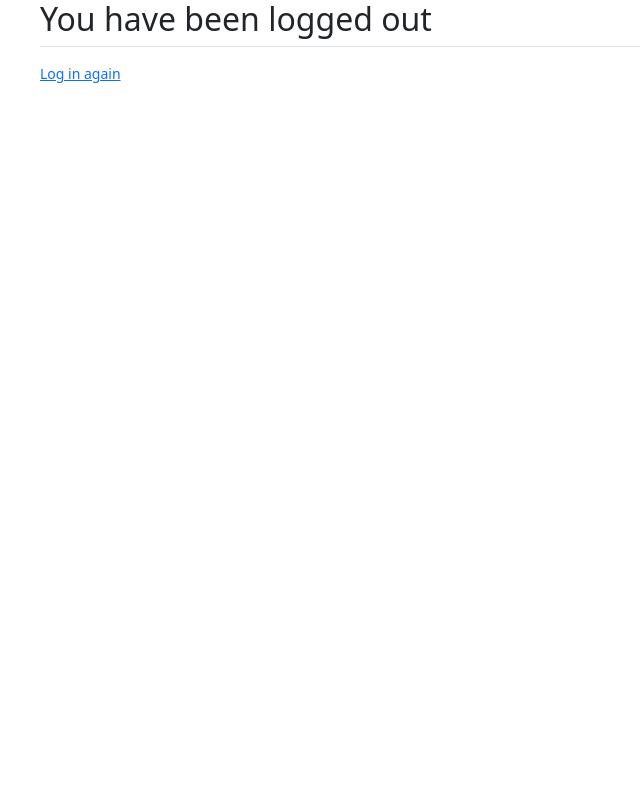
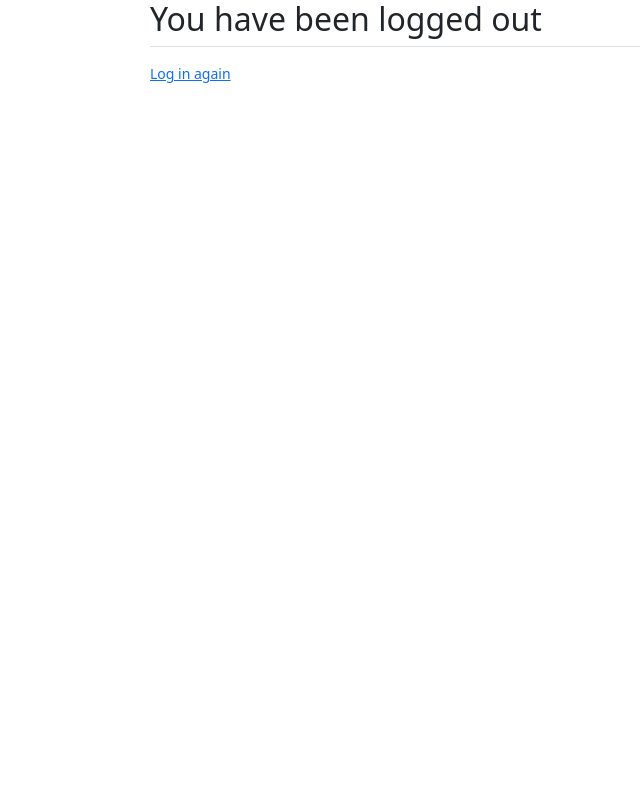
Before and after one commit to s16770/WebMonitorProject, a Django app: page /logout/ in a window 1280 px wide. Shown: the whole page, without its empty margins (0-640 px from the left). Run offline with Django 3.2, Linux system fonts and the light colour scheme; some libraries are stand-ins or nearby versions.

Commit message:
margin tests

```diff
--- a/WebMonitorProject/Users/static/WebMonitor/mainUser.css
+++ b/WebMonitorProject/Users/static/WebMonitor/mainUser.css
@@ -1,4 +1,4 @@
 body {
-    margin-left: 40px;
-    margin-right: 40px;
+    margin-left: 150px;
+    margin-right: 150px;
 }
```
